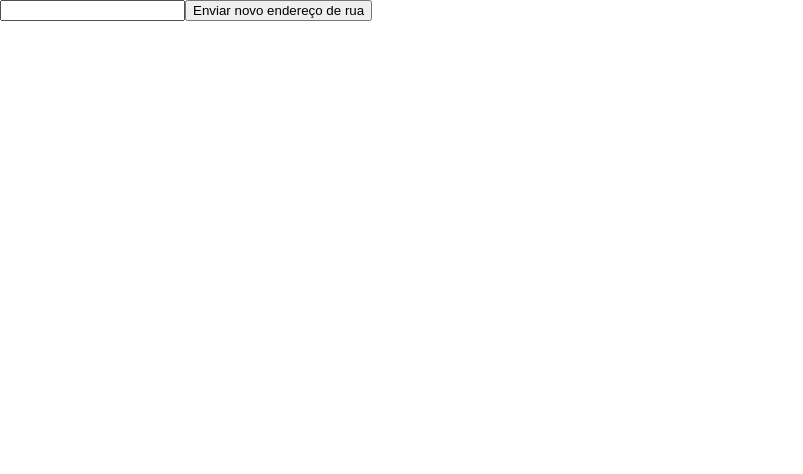
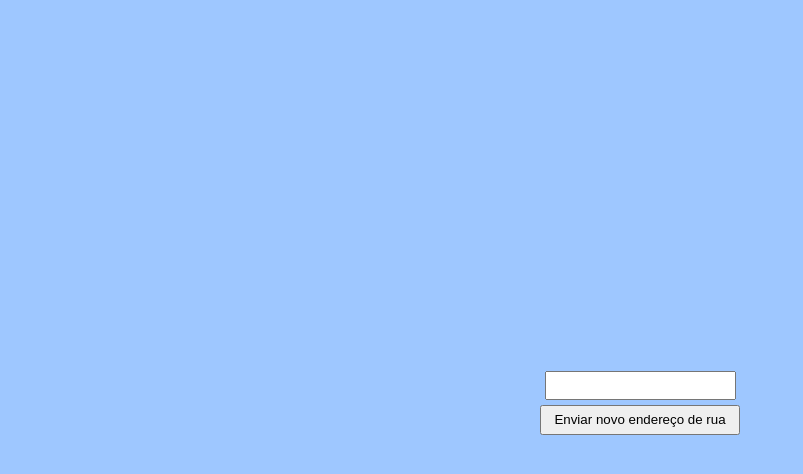
Before and after one commit to beatriznnds/projeto22-anhangabau-front, a React (Create React App) app in the folder anhangabau/: page /street in a window 1280 px wide. Shown: the top 474 px of the page, without its empty margins (0-803 px from the left). Built offline with nearby package versions, Linux system fonts and the light colour scheme.

Commit message:
feat: getting pictures on marker

```diff
--- a/anhangabau/package.json
+++ b/anhangabau/package.json
@@ -9,10 +9,14 @@
     "axios": "^0.27.2",
     "leaflet": "^1.9.1",
     "react": "^18.2.0",
+    "react-bootstrap": "^2.5.0",
+    "react-bootstrap-carousel": "^4.1.1",
     "react-dom": "^18.2.0",
+    "react-icons": "^4.4.0",
     "react-leaflet": "^4.1.0",
     "react-router-dom": "^6.4.1",
     "react-scripts": "5.0.1",
+    "rsuite": "^5.19.0",
     "styled-components": "^5.3.6",
     "web-vitals": "^2.1.4"
   },
--- a/anhangabau/src/assets/style.css
+++ b/anhangabau/src/assets/style.css
@@ -39,7 +39,7 @@
 
 .leaflet-container {
   width: 100%;
-  height: 90vh;
+  height: 97.5vh;
   z-index: 1;
 }
 
@@ -50,3 +50,7 @@
 a {
   text-decoration: none;
 }
+
+* {
+  box-sizing: border-box;
+}
--- a/anhangabau/src/components/Info.js
+++ b/anhangabau/src/components/Info.js
@@ -1,12 +1,19 @@
 import axios from "axios";
 import { useEffect, useContext, useState } from "react";
 import UserContext from "../contexts/UserContext";
+import Pictures from "./Pictures";
 import styled from "styled-components";
-
 // eslint-disable-next-line react/prop-types
 export default function Info({ street }) {
   const [info, setInfo] = useState([]);
   const { user } = useContext(UserContext);
+  const [itensPerPage] = useState(1);
+  const [currentPage, setCurrentPage] = useState(0);
+  const pages = Math.ceil(info.length / itensPerPage);
+  const startIndex = currentPage * itensPerPage;
+  const endIndex = startIndex + itensPerPage;
+  const currentItens = info.slice(startIndex, endIndex);
+
   useEffect(() => {
     const promise = axios.get(`http://localhost:5001/info/${street}`, {
       headers: { Authorization: `Bearer ${user.token}` },
@@ -18,19 +25,29 @@ export default function Info({ street }) {
     promise.catch(() => {
       alert("Algo deu errado! Tente novamente.");
     });
-  }, []);
+  }, [info]);
 
   return (
     <Container>
-      {info.map((data) => (
-        <>
-          <img src={data.imageUrl} />
-          <h3>{data.caption}</h3>
-          <h4>Postado por {data.user.name}</h4>
-        </>
-      ))}
+      <Item>
+        {currentItens.length > 0 ? (
+          currentItens.map((data, index) => (
+            <Pictures
+              key={index}
+              img={data.imageUrl}
+              caption={data.caption}
+              author={data.user.name}
+              setCurrentPage={setCurrentPage}
+              pages={pages}
+            />
+          ))
+        ) : (
+          <h2>Esse marker ainda não tem informações! </h2>
+        )}
+      </Item>
     </Container>
   );
 }
 
 const Container = styled.div``;
+const Item = styled.div``;
--- a/anhangabau/src/components/Map.js
+++ b/anhangabau/src/components/Map.js
@@ -10,7 +10,7 @@ import UserContext from "../contexts/UserContext";
 import Info from "./Info";
 import Add from "./Add";
 import styled from "styled-components";
-import NewMarker from "./NewMarker";
+
 import { Link } from "react-router-dom";
 
 delete L.Icon.Default.prototype._getIconUrl;
@@ -49,7 +49,7 @@ export default function Map() {
   }
 
   return (
-    <>
+    <Container>
       <MapContainer
         center={initialPosition}
         zoom={60}
@@ -76,12 +76,22 @@ export default function Map() {
         ))}
       </MapContainer>
       <Link to="/marker">
-        <NewMarker>+</NewMarker>
+        <h2>Adicione um novo marker!</h2>
       </Link>
-    </>
+    </Container>
   );
 }
 
 const Button = styled.button`
   z-index: 1;
 `;
+
+const Container = styled.div`
+  h2 {
+    display: flex;
+    align-items: center;
+    justify-content: center;
+    background-color: #9ec7ff;
+    padding: 3px;
+  }
+`;
--- a/anhangabau/src/components/NewMarker.js
+++ b/anhangabau/src/components/NewMarker.js
@@ -1,5 +1,5 @@
 import { useContext, useEffect, useState } from "react";
-import { useNavigate, Link } from "react-router-dom";
+import { Link, useNavigate } from "react-router-dom";
 import UserContext from "../contexts/UserContext";
 import styled from "styled-components";
 import axios from "axios";
@@ -39,21 +39,30 @@ export default function NewMarker() {
     promise.then(() => {
       navigate("/home");
     });
+    promise.catch((e) => {
+      console.log(e);
+    });
   }
   return (
+    <Container>
       <Form onSubmit={sendMarker}>
+        <Part>
           <input
             name="latitude"
             value={data.latitude}
             required
+            placeholder="latitude"
             onChange={(e) => setData({ ...data, latitude: e.target.value })}
           />
           <input
             name="longitude"
+            placeholder="longitude"
             value={data.longitude}
             required
             onChange={(e) => setData({ ...data, longitude: e.target.value })}
           />
+        </Part>
+        <Part>
           <select
             name="street"
             value={selectedStreet}
@@ -66,16 +75,48 @@ export default function NewMarker() {
               </option>
             ))}
           </select>
-
+        </Part>
+        <Part>
           <Button type="submit">
             <p>Enviar novo marker</p>
           </Button>
+        </Part>
+        <Part>
           <Link to="/street">
             <p>Não encontrou a rua? Cadastre-a!</p>
           </Link>
+        </Part>
       </Form>
+    </Container>
   );
 }
 
-const Form = styled.form``;
-const Button = styled.button``;
+const Container = styled.div`
+  width: 100vw;
+  height: 100vh;
+  background-color: #9ec7ff;
+  display: flex;
+  flex-direction: column;
+  align-items: center;
+  justify-content: center;
+`;
+
+const Form = styled.form`
+  display: flex;
+  flex-direction: column;
+  align-items: center;
+  justify-content: center;
+
+  input {
+    padding: 5px;
+    margin: 5px;
+  }
+`;
+const Button = styled.button`
+  width: 200px;
+  height: 30px;
+`;
+
+const Part = styled.div`
+  margin: 10px;
+`;
--- a/anhangabau/src/components/NewStreet.js
+++ b/anhangabau/src/components/NewStreet.js
@@ -24,6 +24,7 @@ export default function NewStreet() {
   }
 
   return (
+    <Container>
       <Form onSubmit={sendStreet}>
         <input
           type="text"
@@ -35,8 +36,32 @@ export default function NewStreet() {
           <p>Enviar novo endereço de rua</p>
         </Button>
       </Form>
+    </Container>
   );
 }
 
-const Form = styled.form``;
-const Button = styled.button``;
+const Container = styled.div`
+  width: 100vw;
+  height: 100vh;
+  background-color: #9ec7ff;
+  display: flex;
+  flex-direction: column;
+  align-items: center;
+  justify-content: center;
+`;
+
+const Form = styled.form`
+  display: flex;
+  flex-direction: column;
+  align-items: center;
+  justify-content: center;
+
+  input {
+    padding: 5px;
+    margin: 5px;
+  }
+`;
+const Button = styled.button`
+  width: 200px;
+  height: 30px;
+`;
--- /dev/null
+++ b/anhangabau/src/components/Pictures.js
@@ -0,0 +1,25 @@
+/* eslint-disable react/prop-types */
+import { IoIosArrowBack, IoIosArrowForward } from "react-icons/io";
+import styled from "styled-components";
+export default function Pictures({
+  img,
+  caption,
+  author,
+  setCurrentPage,
+  pages,
+}) {
+  return (
+    <Container>
+      <IoIosArrowBack onClick={() => setCurrentPage(pages - 1)} />
+      <Info>
+        <img src={img} />
+        <h3>{caption}</h3>
+        <h4>Postado por {author}</h4>
+      </Info>
+      <IoIosArrowForward onClick={() => setCurrentPage(pages + 1)} />
+    </Container>
+  );
+}
+
+const Container = styled.div``;
+const Info = styled.div``;
```
Also changed, not shown: 1 other file (tests, documents, lock files or other folders). Lines whose indentation alone changed are shown as unchanged.
